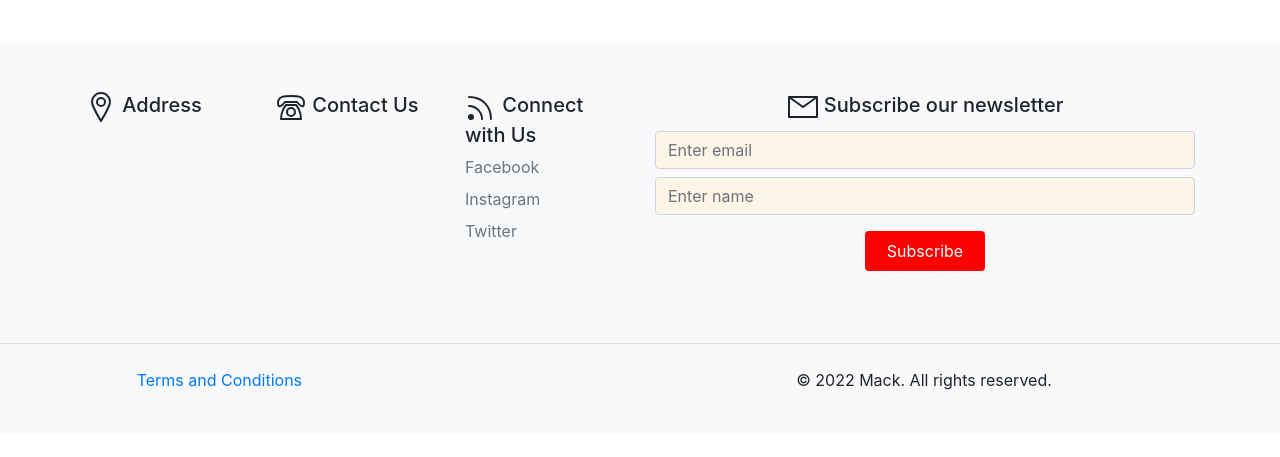
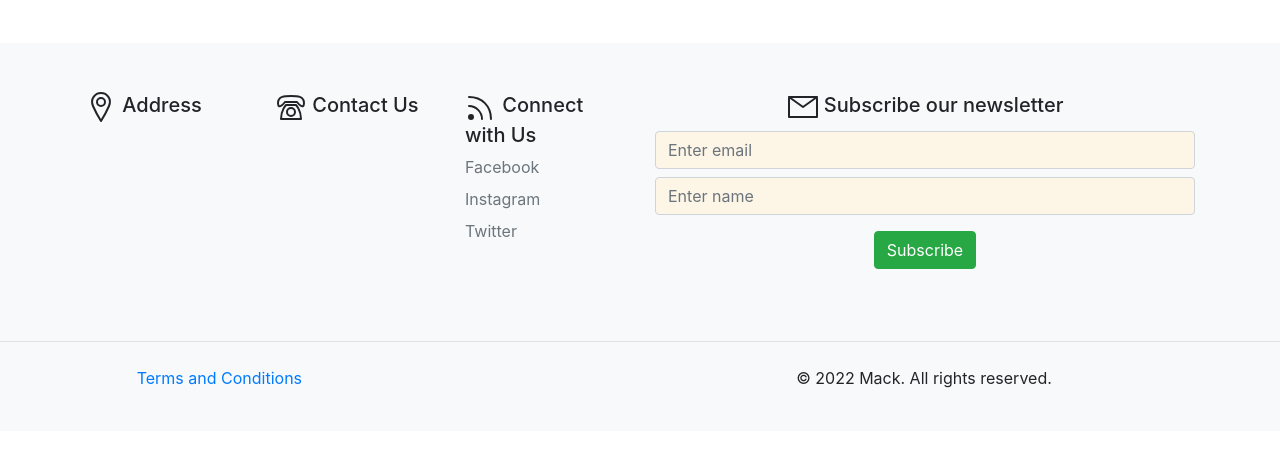
Before and after one commit to manishkumar12i/blog_project, a Django app: page /about/ in a window 1280 px wide. Shown: the part 483-940 px from the top of the page. After the commit the page ends 871 px from the top, so only its background shows below. Run offline with Django 4.2, Linux system fonts and the light colour scheme; data comes from the database, SQL or seed files in the repository; some libraries are stand-ins or nearby versions.

Commit message:
change color of subscribe button to green

```diff
--- a/miniblog/blog/templates/blog/footer.html
+++ b/miniblog/blog/templates/blog/footer.html
@@ -1,12 +1,4 @@
 {% load static %}
-<style>
-.btn {
-    padding: 7px 21px;
-    background-color: rgb(255, 0, 0);
-    color: white;
-    font-size: 16px;
-}
-</style>
 <footer>
 <div class="container">
     <footer class="py-5">
@@ -55,7 +47,7 @@
                 <input type="text" class="form-control mt-2" id="userName" placeholder="Enter name" required>
                 <small style="font-weight: 600;color: green;" class="success"></small>
             </div>
-             <button type="submit" id="submit" class="btn">Subscribe</button>
+             <button type="submit" id="submit" class="btn btn-success">Subscribe</button>
         </form>
     </div>
     <script src="https://ajax.googleapis.com/ajax/libs/jquery/3.3.1/jquery.min.js"></script>
```
